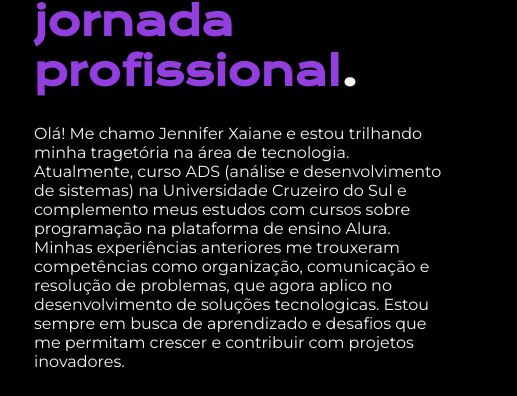
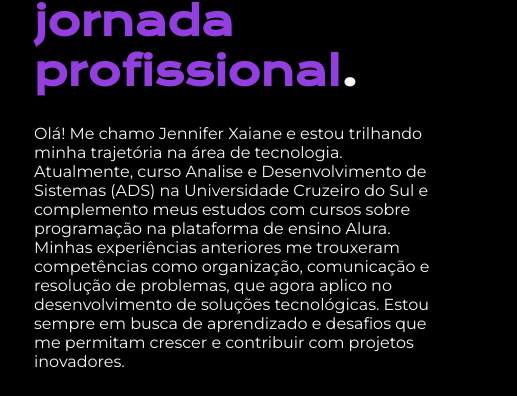
Before and after one commit to xai-jennifer/sobre-mim, a plain HTML site: page index.html in a window 1280 px wide. Shown: the part 347-743 px from the top of the page, 158-675 px from the left. Drawn offline with nearby package versions, Linux system fonts and the light colour scheme.

Commit message:
alteracao-index

```diff
--- a/index.html
+++ b/index.html
@@ -18,7 +18,7 @@
     <main class="apresentacao">
         <section class="apresentacao__conteudo">
         <h1 class="apresentacao__conteudo__titulo">Jennifer | da Administração e Atendimento à Tecnologia: <strong class="titulo-destaque">Uma nova jornada profissional</strong>.</h1> <br>
-        <p class="apresentacao__conteudo__texto">Olá! Me chamo Jennifer Xaiane e estou trilhando minha tragetória na área de tecnologia. Atualmente, curso ADS (análise e desenvolvimento de sistemas) na Universidade Cruzeiro do Sul e complemento meus estudos com cursos sobre programação na plataforma de ensino Alura. Minhas experiências anteriores me trouxeram competências como organização, comunicação e resolução de problemas, que agora aplico no desenvolvimento de soluções tecnologicas. Estou sempre em busca de aprendizado e desafios que me permitam crescer e contribuir com projetos inovadores.</p>
+        <p class="apresentacao__conteudo__texto">Olá! Me chamo Jennifer Xaiane e estou trilhando minha trajetória na área de tecnologia. Atualmente, curso Analise e Desenvolvimento de Sistemas (ADS) na Universidade Cruzeiro do Sul e complemento meus estudos com cursos sobre programação na plataforma de ensino Alura. Minhas experiências anteriores me trouxeram competências como organização, comunicação e resolução de problemas, que agora aplico no desenvolvimento de soluções tecnológicas. Estou sempre em busca de aprendizado e desafios que me permitam crescer e contribuir com projetos inovadores.</p>
         <br>
 
         <div class="apresentacao__links">
```
